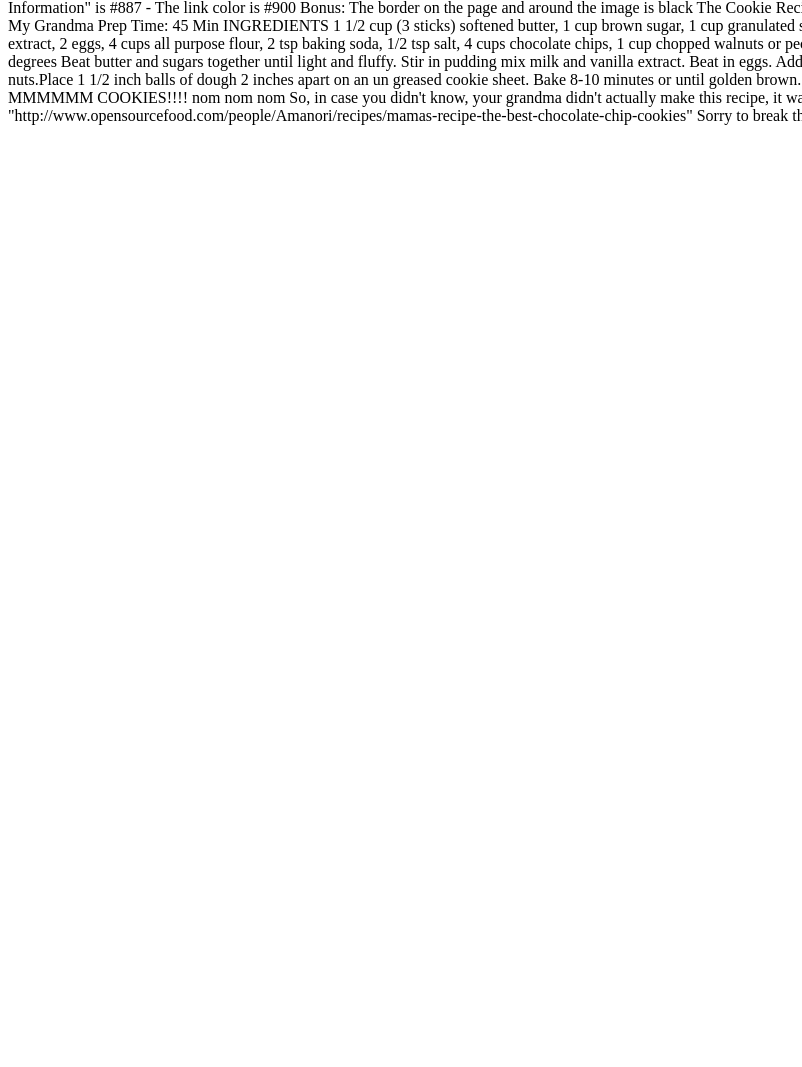
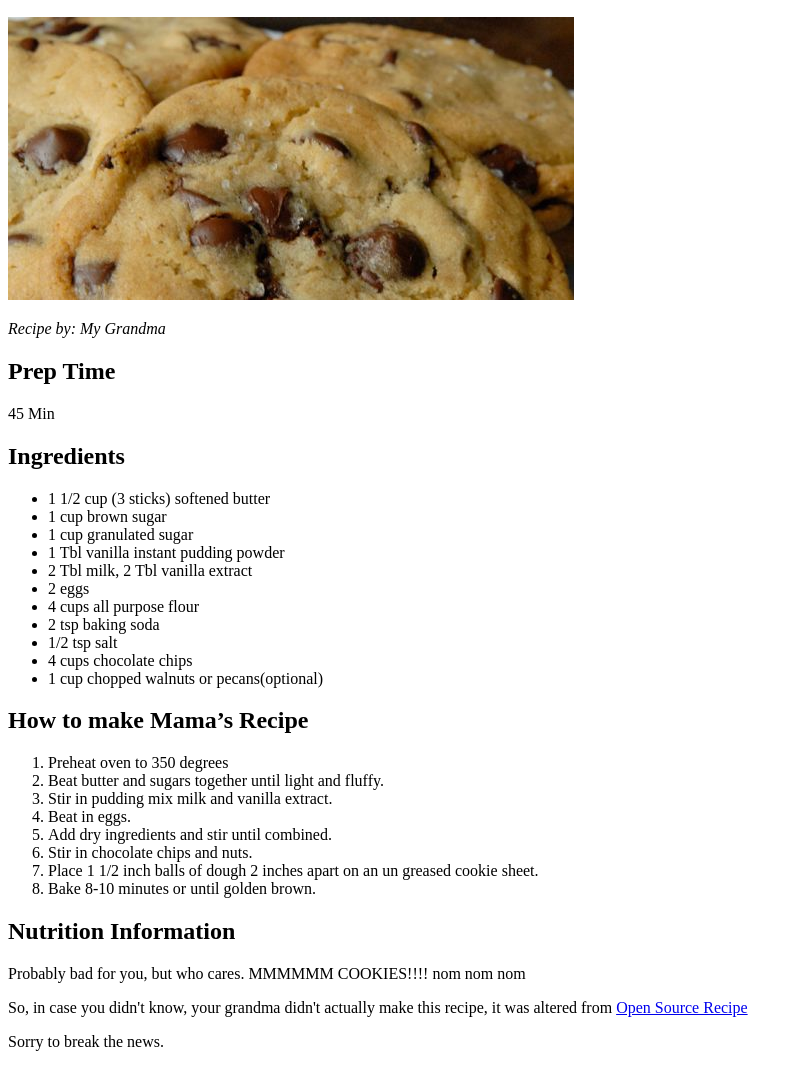
Before and after one commit to kschlind/cookie-demo, a plain HTML site: page index.html in a window 1280 px wide. Shown: the part 63-1130 px from the top of the page, without its empty margins (0-802 px from the left). Before the commit the page ends 800 px from the top, so only its background shows below. Drawn offline with Linux system fonts and the light colour scheme.

Commit message:
Corrected html tags

```diff
--- a/index.html
+++ b/index.html
@@ -1,4 +1,20 @@
-Task
+<!DOCTYPE html>
+<html lang="en">
+	<head>
+    	<meta charset="utf-8">
+    	<meta name="description" content="Your description goes here">
+    	<meta name="keywords" content="one, two, three">
+
+		<title>Blank Template</title>
+
+		<!-- external CSS link -->
+		<link rel="stylesheet" href="css/reset.css">
+		<link rel="stylesheet" href="css/style.css">
+
+	</head>
+	<body>
+
+<!--Task
 ========================
 
 Your Grandma wants you to publish her famous cookie recipe to the world wide web, she's typed it out for you in this .html document (she's so nice).
@@ -17,23 +33,50 @@ Cookie Recipe CSS
 Bonus: The border on the page and around the image is black
 
 The Cookie Recipe
-=================
+=================-->
 
-The Best Chocolate Chip Cookies
-Recipe by: My Grandma
-Prep Time: 45 Min
+		<h1>The Best Chocolate Chip Cookies</h1>
 
-INGREDIENTS
-1 1/2 cup (3 sticks) softened butter, 1 cup brown sugar, 1 cup granulated sugar, 1 Tbl vanilla instant pudding powder, 2 Tbl milk, 2 Tbl vanilla extract, 2 eggs, 4 cups all purpose flour, 2 tsp baking soda, 1/2 tsp salt, 4 cups chocolate chips, 1 cup chopped walnuts or pecans(optional)
+		<img src="cookies.jpg">
 
-How to make Mama’s Recipe: TPreheat oven to 350 degrees Beat butter and sugars together until light and fluffy. Stir in pudding mix milk and vanilla extract. Beat in eggs. Add dry ingredients and stir until combined.
-Stir in chocolate chips and nuts.Place 1 1/2 inch balls of dough 2 inches apart on an un greased cookie sheet. Bake 8-10 minutes or until golden brown.
+		<p><i>Recipe by: My Grandma</i></p>
+		<h2>Prep Time</h2>
 
+		<p>45 Min</p>
 
-Nutrition Information
+		<h2>Ingredients</h2>
+		<ul>
+			<li>1 1/2 cup (3 sticks) softened butter</li>
+			<li>1 cup brown sugar</li>
+			<li>1 cup granulated sugar</li>
+			<li>1 Tbl vanilla instant pudding powder</li>
+			<li>2 Tbl milk, 2 Tbl vanilla extract</li>
+			<li>2 eggs</li>
+			<li>4 cups all purpose flour</li>
+			<li>2 tsp baking soda</li>
+			<li>1/2 tsp salt</li>
+			<li>4 cups chocolate chips</li>
+			<li>1 cup chopped walnuts or pecans(optional)</li>
+		</ul>
 
-Probably bad for you, but who cares. MMMMMM COOKIES!!!! nom nom nom
+		<h2>How to make Mama’s Recipe</h2>
+		<ol>
+			<li>Preheat oven to 350 degrees</li>
+			<li>Beat butter and sugars together until light and fluffy.</li>
+			<li>Stir in pudding mix milk and vanilla extract.</li>
+			<li>Beat in eggs.</li>
+			<li>Add dry ingredients and stir until combined.</li>
+			<li>Stir in chocolate chips and nuts.</li>
+			<li>Place 1 1/2 inch balls of dough 2 inches apart on an un greased cookie sheet.</li>
+			<li>Bake 8-10 minutes or until golden brown.</li>
+		</ol>
 
+		<h2>Nutrition Information</h2>
 
-So, in case you didn't know, your grandma didn't actually make this recipe, it was altered from Open Source Recipe "http://www.opensourcefood.com/people/Amanori/recipes/mamas-recipe-the-best-chocolate-chip-cookies"
-Sorry to break the news. <!--You must include the link in your final webpage -->
+		<p>Probably bad for you, but who cares. MMMMMM COOKIES!!!! nom nom nom</p>
+
+		<p>So, in case you didn't know, your grandma didn't actually make this recipe, it was altered from <a href="http://www.opensourcefood.com/people/Amanori/recipes/mamas-recipe-the-best-chocolate-chip-cookies">Open Source Recipe </a></p>
+		<p>Sorry to break the news.</p> <!--You must include the link in your final webpage -->
+
+	</body>
+</html>
```
